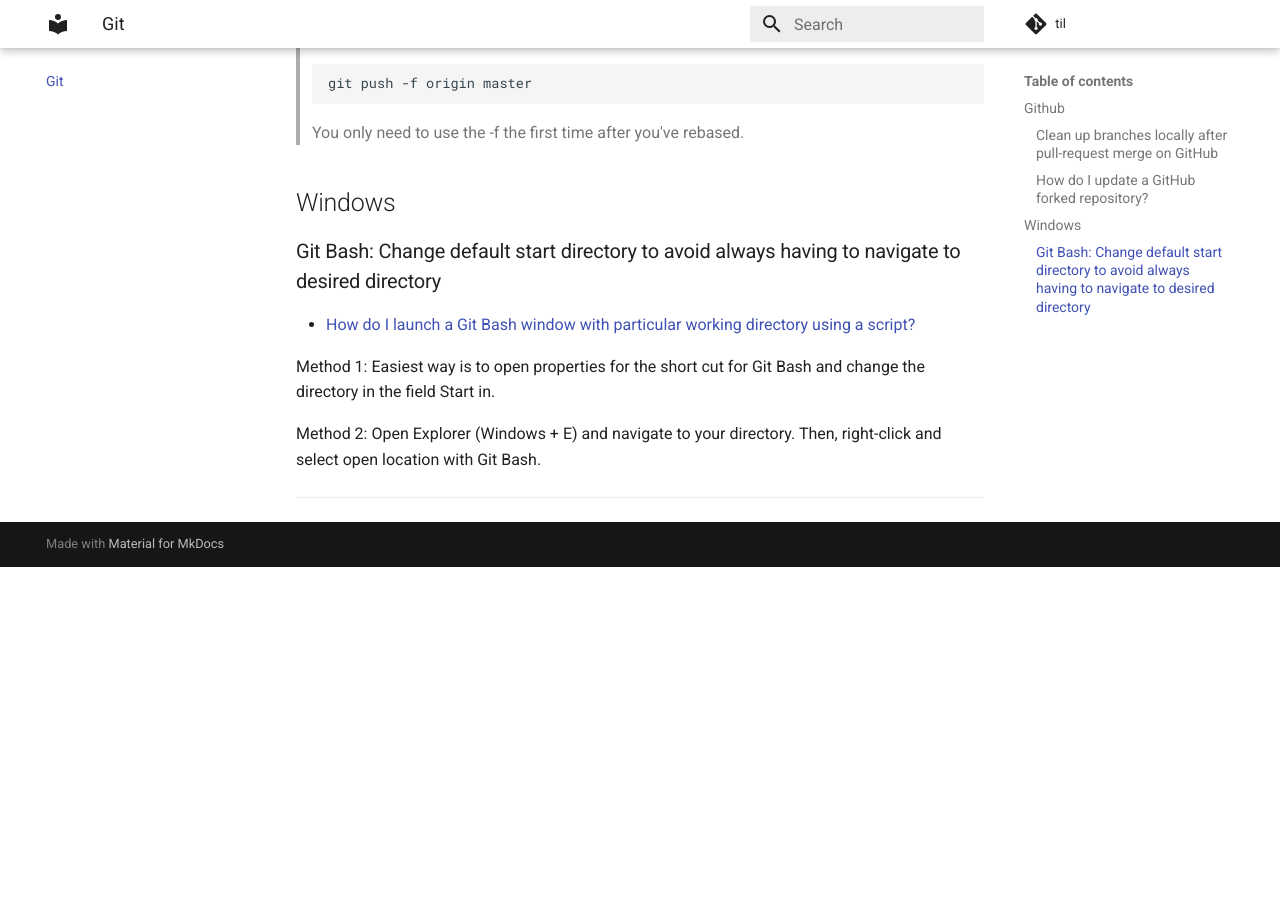
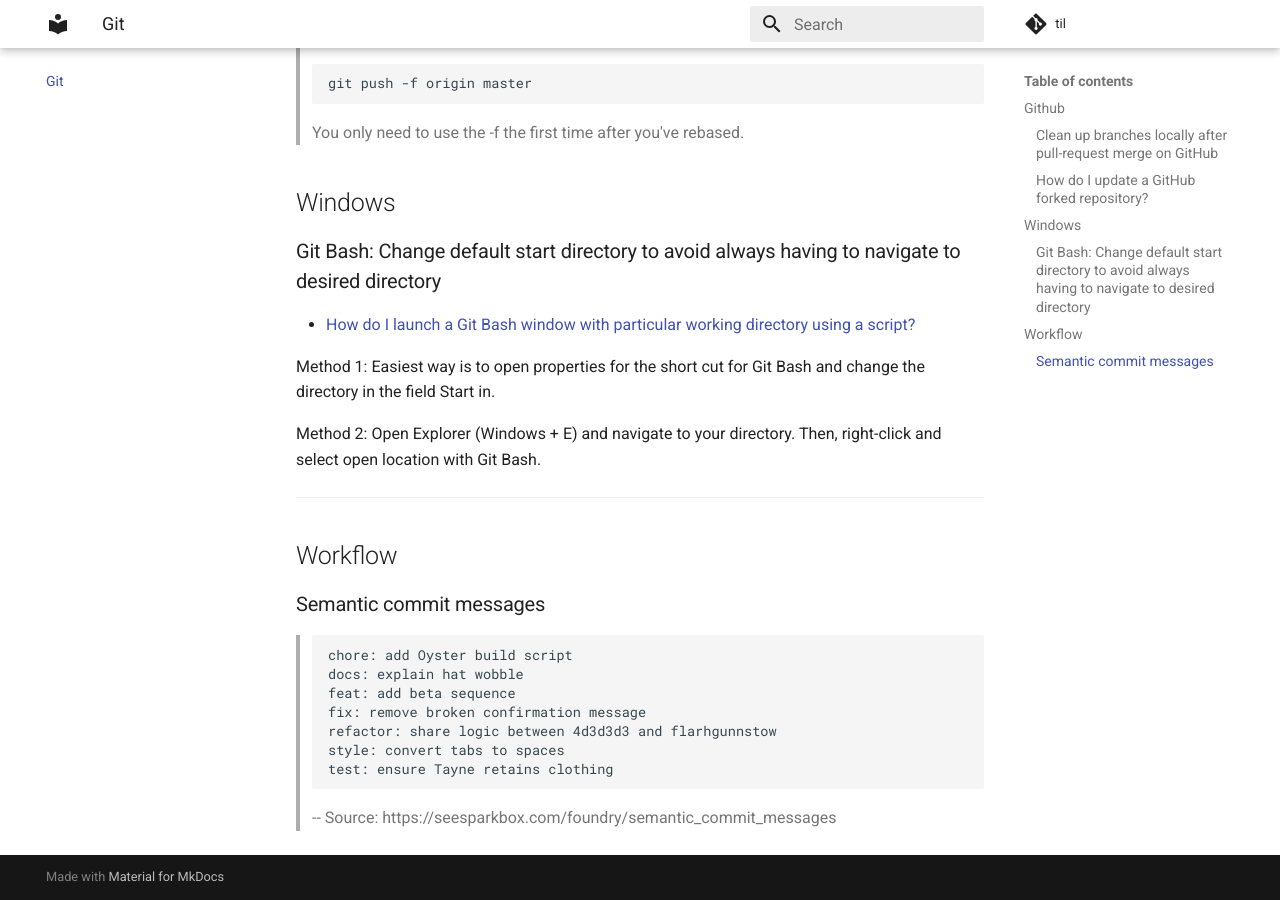
Before and after one commit to xidus/nts, an MkDocs documentation site: the page built from docs/git.md, in a window 1280 px wide and 900 px high, scrolled down 1151 px. Built offline with MkDocs 1.6.1 and Material for MkDocs 9.7.7, drawn with Linux system fonts in a browser that asks for light colours; comment, search, counter and statistics services are not loaded; before the commit the page ends 1718 px from its top, so only the background shows below that.

Commit message:
docs: git: Add Semantic commit messages

````diff
--- a/docs/git.md
+++ b/docs/git.md
@@ -1,4 +1,5 @@
 # Git
+
 
 ## Github
 
@@ -14,6 +15,7 @@ Based on [this site][clean-local-branches], I ended up doing the following:
 * Then deletion went fine.
 
 [clean-local-branches]: http://www.fizerkhan.com/blog/posts/Clean-up-your-local-branches-after-merge-and-delete-in-GitHub.html
+
 
 ### [How do I update a GitHub forked repository?](https://stackoverflow.com/questions/7244321/how-do-i-update-a-github-forked-repository)
 
@@ -55,3 +57,20 @@ Method 1: Easiest way is to open properties for the short cut for Git Bash and c
 Method 2: Open Explorer (Windows + E) and navigate to your directory. Then, right-click and select open location with Git Bash.
 
 ---
+
+
+## Workflow
+
+### Semantic commit messages
+
+> ```
+> chore: add Oyster build script
+> docs: explain hat wobble
+> feat: add beta sequence
+> fix: remove broken confirmation message
+> refactor: share logic between 4d3d3d3 and flarhgunnstow
+> style: convert tabs to spaces
+> test: ensure Tayne retains clothing
+> ```
+>
+> -- Source: https://seesparkbox.com/foundry/semantic_commit_messages
````
